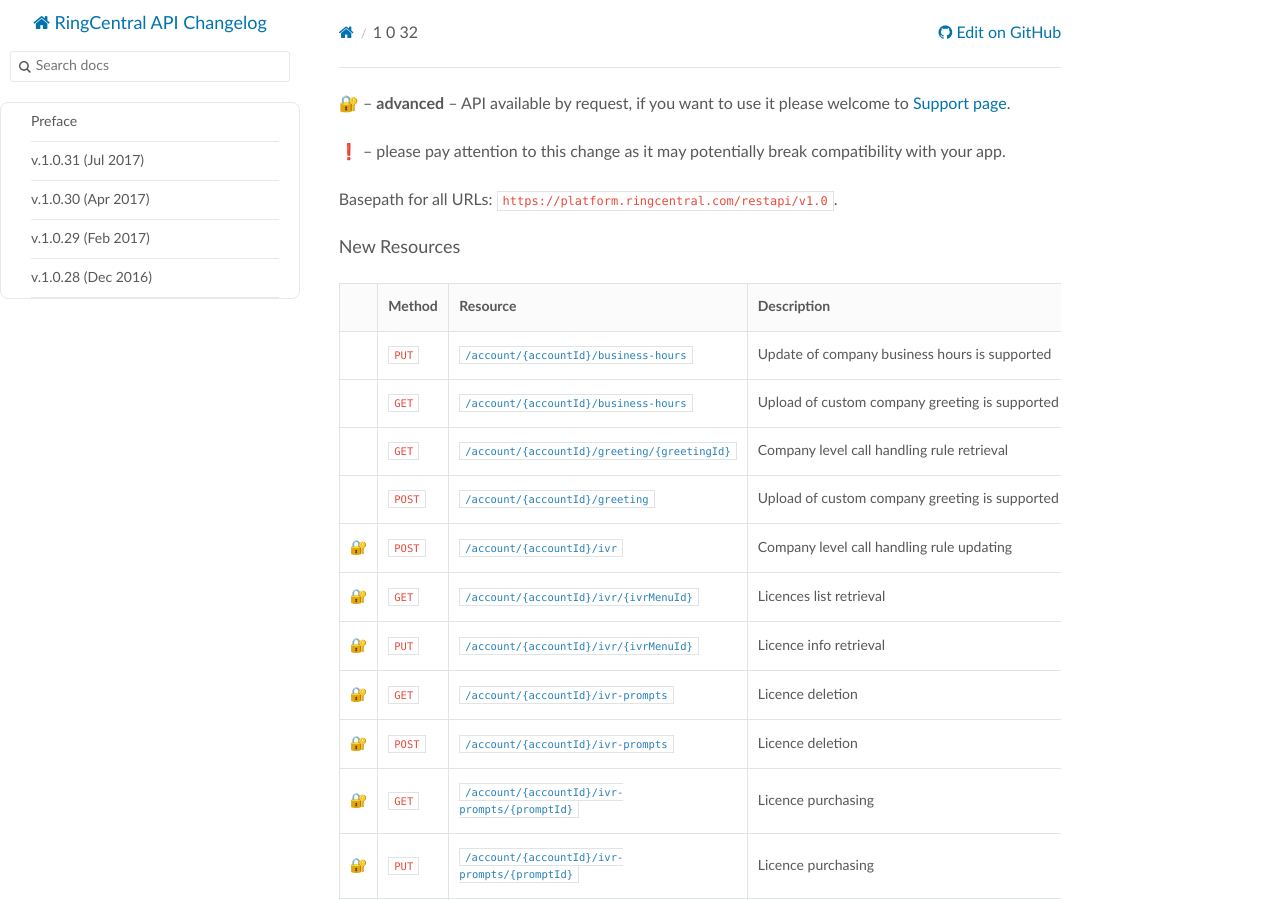
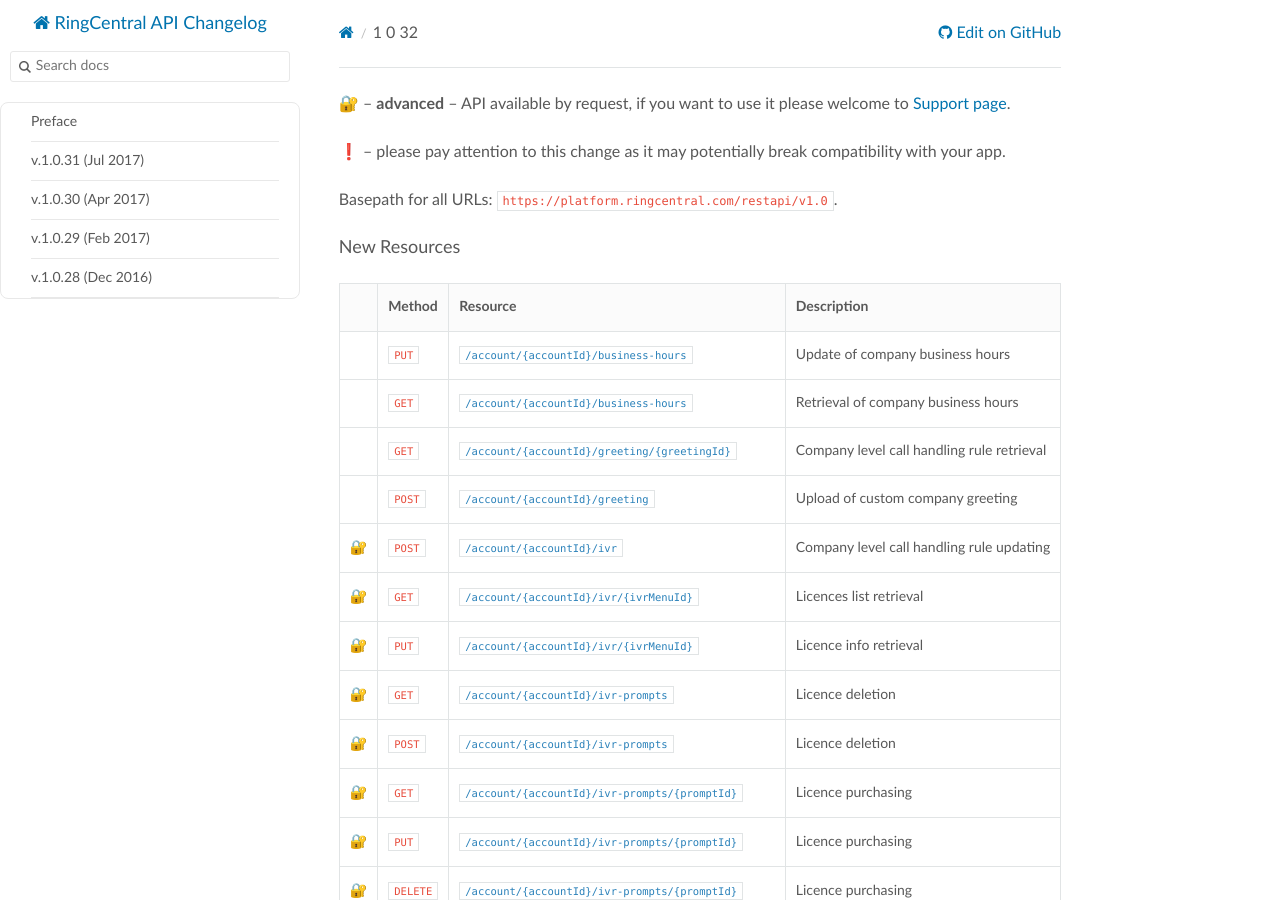
Before and after one commit to ringcentral/ringcentral-api-changelog, an MkDocs documentation site: the page built from docs/1_0_32.md, in a window 1280 px wide and 900 px high. Built offline with MkDocs 1.6.1, drawn with Linux system fonts in a browser that asks for light colours; nearby versions of some CDN libraries; old or Windows-style settings are respelled for this version of MkDocs.

Commit message:
Update 1_0_32.md

```diff
--- a/docs/1_0_32.md
+++ b/docs/1_0_32.md
@@ -7,10 +7,10 @@ Basepath for all URLs: `https://platform.ringcentral.com/restapi/v1.0`.
 ### New Resources
 |         |Method|Resource|Description|
 |---------|------|--------|------------------|
-|         |`PUT`|[`/account/{accountId}/business-hours`](https://developers.ringcentral.com/api-docs/latest/index.html#!#RefUpdateCompanyBusinessHours)|Update of company business hours is supported|
-|         |`GET`|[`/account/{accountId}/business-hours`](https://developers.ringcentral.com/api-docs/latest/index.html#!#RefGetCompanyAnsweringRuleList)|Upload of custom company greeting is supported|
+|         |`PUT`|[`/account/{accountId}/business-hours`](https://developers.ringcentral.com/api-docs/latest/index.html#!#RefUpdateCompanyBusinessHours)|Update of company business hours|
+|         |`GET`|[`/account/{accountId}/business-hours`](https://developers.ringcentral.com/api-docs/latest/index.html#!#RefGetCompanyBusinessHours)|Retrieval of company business hours|
 |         |`GET`|[`/account/{accountId}/greeting/{greetingId}`](https://developers.ringcentral.com/api-docs/latest/index.html#!#RefGetCompanyAnsweringRule)|Company level call handling rule retrieval|
-|         |`POST`|[`/account/{accountId}/greeting`](https://developers.ringcentral.com/api-docs/latest/index.html#!##RefCreateCompanyCustomGreeting)|Upload of custom company greeting is supported|
+|         |`POST`|[`/account/{accountId}/greeting`](https://developers.ringcentral.com/api-docs/latest/index.html#!##RefCreateCompanyCustomGreeting)|Upload of custom company greeting|
 |&#x1F510;|`POST`|[`/account/{accountId}/ivr`](https://developers.ringcentral.com/api-docs/latest/index.html#!#RefUpdateCompanyAnsweringRule)|Company level call handling rule updating|
 |&#x1F510;|`GET`|[`/account/{accountId}/ivr/{ivrMenuId}`](https://developers.ringcentral.com/api-docs/latest/index.html#!#RefGetLicenseList)|Licences list retrieval|
 |&#x1F510;|`PUT`|[`/account/{accountId}/ivr/{ivrMenuId}`](https://developers.ringcentral.com/api-docs/latest/index.html#!#RefGetLicense)|Licence info retrieval|
```
